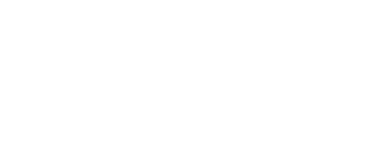
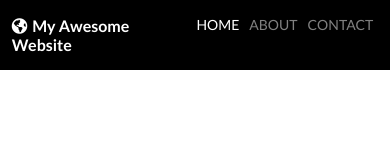
Before and after one commit to crashcodeschool/vanilla-website, a plain HTML site: page index.html in a window 390 px wide. Drawn offline with Linux system fonts and the light colour scheme.

Commit message:
started working on nnavbar & responsive design

```diff
--- a/index.html
+++ b/index.html
@@ -9,11 +9,26 @@
     <link href="https://fonts.googleapis.com/css?family=Lato:400,700|Poppins:400,600,700" rel="stylesheet">
     <!-- FONTAWESOME CDN-->
     <link rel="stylesheet" href="https://use.fontawesome.com/releases/v5.2.0/css/all.css" integrity="sha384-hWVjflwFxL6sNzntih27bfxkr27PmbbK/iSvJ+a4+0owXq79v+lsFkW54bOGbiDQ" crossorigin="anonymous">
+    <link type="text/css" rel="stylesheet" href="./styles/theme.css"/>
     <link type="text/css" rel="stylesheet" href="./styles/style.css"/>
 </head>
 <body>
     <!-- NAVBAR -->
-    <div class="navbar">
+    <div class="navbar top text-white">
+        <div class="container flex-wrapper navbar-content">
+            <!-- Navbar Items -->
+            <div class="navbar-title">
+                <p class="subheading"><i class="fas fa-globe-americas fa-md"></i>My Awesome Website</p>
+            </div>
+            <!-- Navbar Items -->
+            <div class="navbar-links">
+                <ul class="flex-wrapper">
+                    <li><a href="#" class="active body">HOME</a></li>
+                    <li><a href="#" class="inactive body">ABOUT</a></li>
+                    <li><a href="#" class="inactive body">CONTACT</a></li>
+                </ul>
+            </div>
+        </div>
     </div>
 
     <!-- HERO -->
--- a/styles/style.css
+++ b/styles/style.css
@@ -7,3 +7,65 @@
 inside of a single chunk.
 
 */
+
+/* ======================
+       NAVBAR
+========================*/
+.navbar {
+    background-color: black;
+}
+
+.navbar i {
+    margin-right: 5px;
+}
+
+.navbar .navbar-content {
+    justify-content: space-between
+}
+
+.navbar ul {
+
+}
+
+.navbar ul li {
+    list-style: none;
+    padding-left: 5px;
+    padding-right: 5px;
+}
+
+.navbar ul li a {
+    text-decoration: none;
+}
+
+
+/* ======================
+        HERO
+========================*/
+
+/* ======================
+       CARDS
+========================*/
+
+/* ======================
+       JUMBOTRON
+========================*/
+
+/* ======================
+        SUPPORTING
+========================*/
+
+/* ======================
+       TYPOGRAPHY
+========================*/
+
+/* ======================
+       PAGE-TITLE
+========================*/
+
+/* ======================
+       FORM
+========================*/
+
+/* ======================
+       FOOTER
+========================*/
--- a/styles/theme.css
+++ b/styles/theme.css
@@ -37,6 +37,12 @@
     font-size: 20px;
 }
 
+.subheading {
+    font-family: 'Lato', sans-serif;
+    font-weight: 700;
+    font-size: 18px;
+}
+
 
 .body {
     font-family: 'Lato', sans-serif;
@@ -62,6 +68,10 @@
 
     .headline {
         font-size: 18px;
+    }
+
+    .subheading {
+        font-size: 16px;
     }
 
     .body {
@@ -92,6 +102,16 @@
     color: #5f697a
 }
 
+
+/* ---- LINKS ----*/
+.active {
+    color: rgba(255,255,255,1)
+}
+
+.inactive {
+    color: rgba(255, 255, 255, 0.5);
+}
+
 /* ----- BACKGROUND COLORS ----- */
 
 .bg-purple {
@@ -113,3 +133,72 @@
 .bg-off-white-2 {
     background-color: #f5f5f5;
 }
+
+
+/* ======================
+    LAYOUT & SPACING
+========================*/
+
+/* flexbox only applies to direct children of an element, so this helper
+class allows us to easily assign display: flex to a parent */
+.flex-wrapper {
+    display: flex;
+}
+
+
+.top {
+    position: fixed;
+    top: 0;
+    left: 0;
+    right: 0;
+}
+
+.container {
+    max-width: 1280px;
+    margin: 0 auto;
+}
+
+
+/* Responsive Containers */
+
+/* Stop expanding at 1440 */
+@media screen and (max-width: 1440px) {
+    .container {
+        max-width: 1024px;
+    }
+}
+
+/* 1280 */
+@media screen and (max-width: 1280px) {
+    .container {
+        max-width: 78%;
+    }
+}
+
+/* 1024 */
+@media screen and (max-width: 10240px) {
+    .container {
+        max-width: 82%
+    }
+}
+
+/* 960 */
+@media screen and (max-width: 960px) {
+    .container {
+        max-width: 86%
+    }
+}
+
+/* 768 */
+@media screen and (max-width: 768px) {
+    .container {
+        max-width: 90%
+    }
+}
+
+/* 600 */
+@media screen and (max-width: 600px) {
+    .container {
+        max-width: 94%
+    }
+}
```
